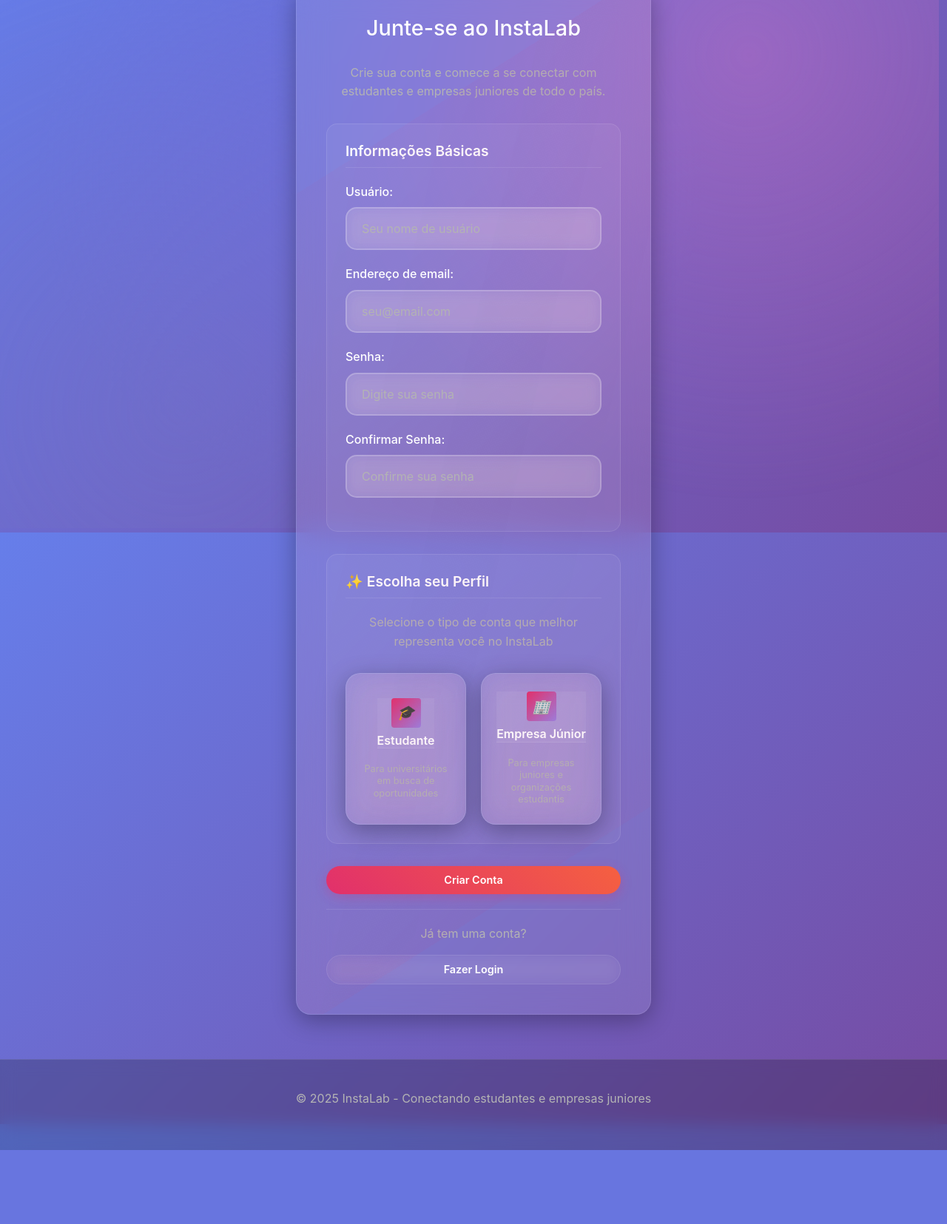
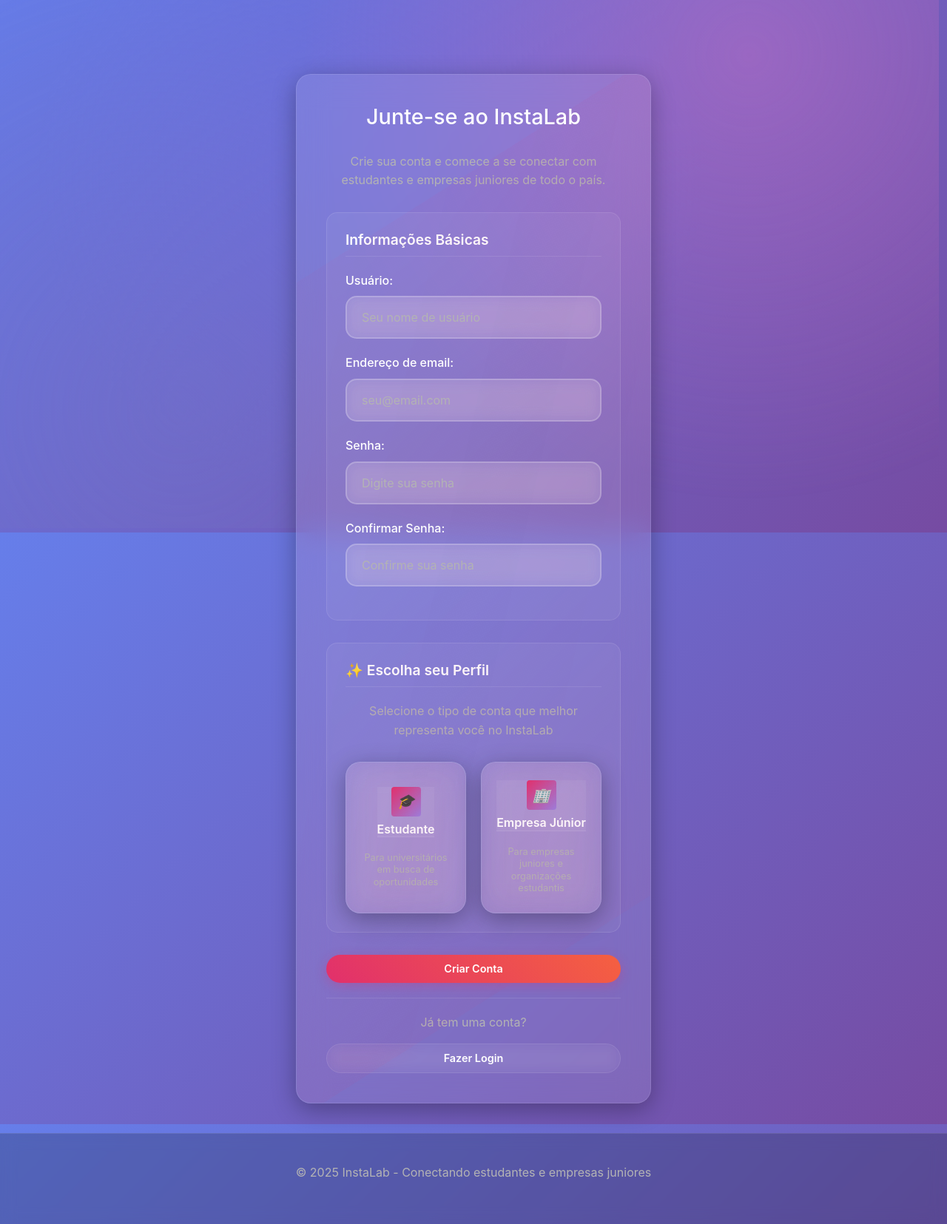
Before and after one commit to ProgrammingFate/InstaLab, a Django app: page /accounts/register/ in a window 1280 px wide. Shown: the part 80-1735 px from the top of the page at 74% size. Before the commit the page ends 1635 px from the top, so only its background shows below. Run offline with Django 4.2, Linux system fonts and the light colour scheme.

Commit message:
corrigindo

```diff
--- a/social_network_project/apps/core/templates/core/base.html
+++ b/social_network_project/apps/core/templates/core/base.html
@@ -18,8 +18,33 @@
     <link href="https://cdn.jsdelivr.net/npm/bootstrap@5.3.0/dist/css/bootstrap.min.css" rel="stylesheet">
 
     <!-- Custom CSS - Load after Bootstrap -->
-    <link rel="stylesheet" href="{% static 'css/main.css' %}">
-    <link rel="stylesheet" href="{% static 'css/bootstrap-override.css' %}">
+    <link rel="stylesheet" href="{% static 'css/main.css' %}?v={{ request.META.REQUEST_TIME|default:'1' }}">
+    <link rel="stylesheet" href="{% static 'css/bootstrap-override.css' %}?v={{ request.META.REQUEST_TIME|default:'1' }}">
+
+    <!-- Força o padding para garantir que não seja cortado -->
+    <style>
+    body {
+        padding-top: 120px !important;
+        margin: 0 !important;
+    }
+    @media (max-width: 768px) {
+        body { padding-top: 140px !important; }
+    }
+    @media (max-width: 580px) {
+        body { padding-top: 160px !important; }
+    }
+    @media (max-width: 480px) {
+        body { padding-top: 170px !important; }
+    }
+    .hero-section {
+        padding-top: 60px !important;
+        min-height: 70vh !important;
+    }
+    .auth-container, .profile-container {
+        margin-top: 60px !important;
+        margin-bottom: 40px !important;
+    }
+    </style>
 
     {% block extra_css %}{% endblock %}
 </head>
@@ -68,7 +93,7 @@
     </div>
     {% endif %}
 
-    <main>
+    <main class="main-content">
         {% block content %}{% endblock %}
     </main>
 
--- a/social_network_project/static/css/main.css
+++ b/social_network_project/static/css/main.css
@@ -21,11 +21,18 @@ body {
     -moz-osx-font-smoothing: grayscale;
     overflow-x: hidden !important;
     margin: 0 !important;
-    padding: 80px 0 0 0 !important; /* Padding-top para compensar header fixo */
+    padding: 100px 0 0 0 !important; /* Aumentado para evitar corte do header */
     width: 100% !important;
     position: relative !important;
     min-width: 100% !important;
     max-width: 100% !important;
+}
+
+/* Main content styling */
+.main-content {
+    min-height: calc(100vh - 200px); /* Garante altura mínima */
+    position: relative;
+    z-index: 1;
 }
 
 /* IMPORTANTE: Forçar header full width em qualquer zoom */
@@ -373,9 +380,10 @@ body {
 
 /* Hero Section */
 .hero-section {
-    padding: 100px 0;
+    padding: 120px 0 80px 0; /* Mais espaço superior e inferior */
     background: radial-gradient(ellipse at center, rgba(225, 48, 108, 0.1) 0%, transparent 70%);
     position: relative;
+    min-height: 80vh; /* Garante altura mínima adequada */
 }
 
 .hero-section::before {
@@ -566,7 +574,7 @@ body {
 
 /* Features Section */
 .features-section {
-    padding: 100px 0;
+    padding: 80px 0; /* Padding mais balanceado */
     background: rgba(0, 0, 0, 0.1);
     position: relative;
 }
@@ -693,7 +701,7 @@ body {
 
 /* CTA Section */
 .cta-section {
-    padding: 100px 0;
+    padding: 80px 0; /* Padding mais balanceado */
     text-align: center;
     position: relative;
 }
@@ -719,7 +727,7 @@ body {
 /* Forms */
 .auth-container, .profile-container {
     max-width: 480px;
-    margin: 60px auto;
+    margin: 80px auto 40px auto; /* Mais margem superior, menos inferior */
     background: var(--glass);
     backdrop-filter: blur(20px);
     border: 1px solid var(--border);
@@ -1003,7 +1011,7 @@ body {
 /* Footer - Largura total */
 footer {
     width: 100% !important;
-    margin: 0 !important;
+    margin: 40px 0 0 0 !important; /* Margem superior para separar do conteúdo */
     padding: 0 !important;
     background: rgba(0, 0, 0, 0.2) !important;
     border-top: 1px solid var(--border) !important;
@@ -1318,7 +1326,7 @@ html {
 
     /* Auth container responsivo */
     .auth-container, .profile-container {
-        margin: 40px 20px;
+        margin: 60px 20px 30px 20px; /* Ajustado para tablet */
         padding: 30px 24px;
         max-width: 90%;
     }
@@ -1331,7 +1339,7 @@ html {
 
 @media (max-width: 580px) {
     body {
-        padding-top: 120px !important; /* Mais espaço para header maior */
+        padding-top: 140px !important; /* Mais espaço para header responsivo */
     }
 
     #main-header {
@@ -1398,7 +1406,7 @@ html {
 
 @media (max-width: 480px) {
     body {
-        padding-top: 130px;
+        padding-top: 150px; /* Ainda mais espaço para mobile */
     }
 
     #main-header {
@@ -1477,7 +1485,7 @@ html {
 
     /* Auth container mobile */
     .auth-container, .profile-container {
-        margin: 20px 12px;
+        margin: 40px 12px 20px 12px; /* Ajustado para mobile */
         padding: 20px 16px;
         max-width: calc(100% - 24px);
         border-radius: 16px;
```
Also changed, not shown: social_network_project/LAYOUT_FIXES.md (added, +64 -0 lines).
